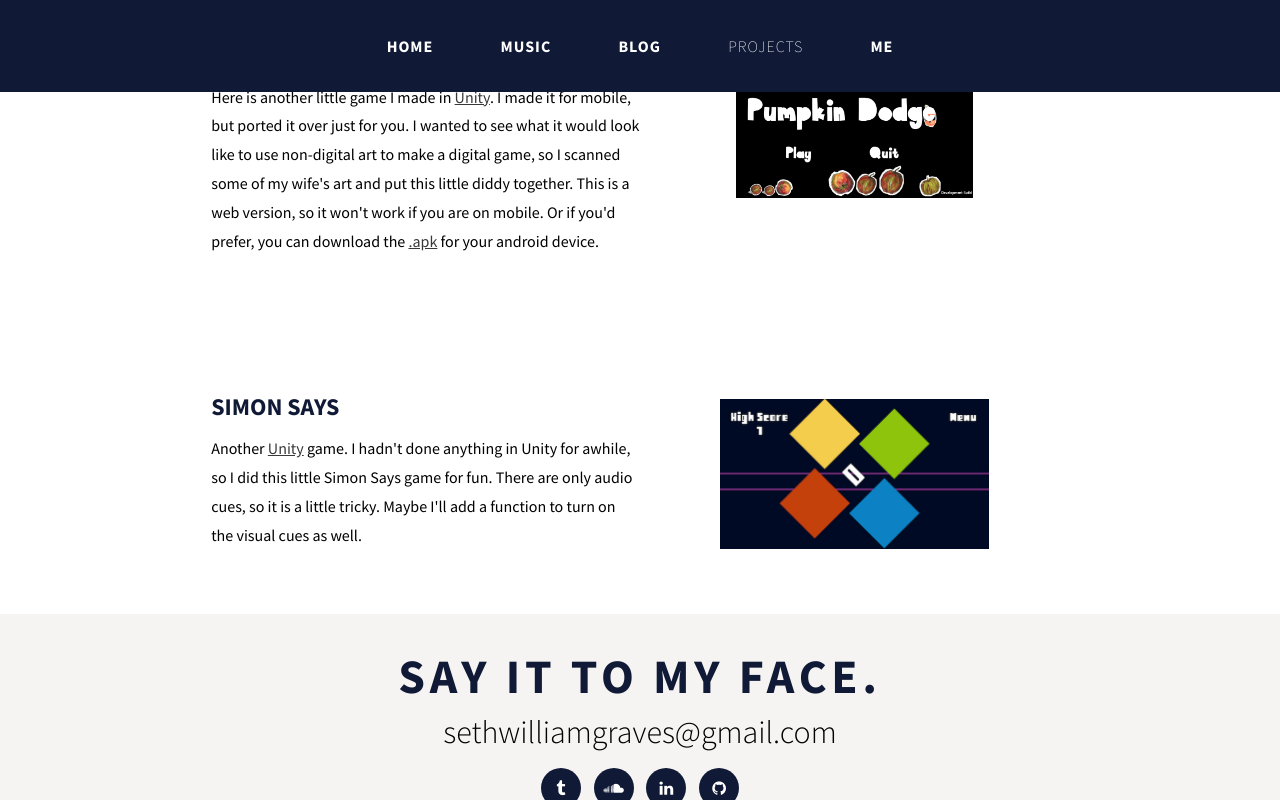
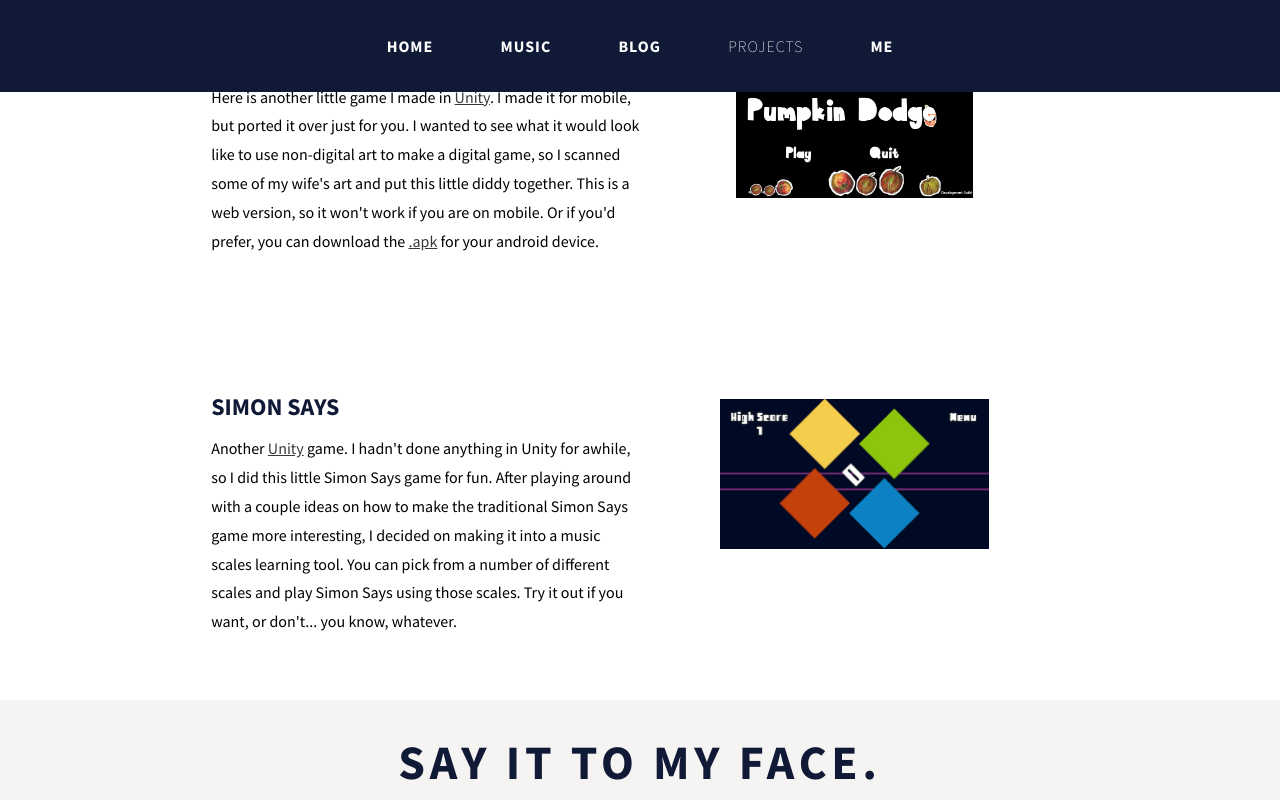
Before and after one commit to nargoyles/nargoyles.github.io, a plain HTML site: page projects.html in a window 1280 px wide. Both pictures are taken after a click on the link "SIMON SAYS". Shown: the part 1064-1864 px from the top of the page. Drawn offline with Linux system fonts and the light colour scheme.

Commit message:
New Simon

```diff
--- a/projects.html
+++ b/projects.html
@@ -318,7 +318,7 @@ Released   : 20130811
         <div class="container">
             <div id="projects">
                 <a onclick="simon()" title="Simon Says"><h2>Simon Says</h2></a>
-                <p>Another <a href="https://unity3d.com/" target="_blank" title="Unity">Unity</a> game. I hadn't done anything in Unity for awhile, so I did this little Simon Says game for fun. There are only audio cues, so it is a little tricky. Maybe I'll add a function to turn on the visual cues as well.</p>
+                <p>Another <a href="https://unity3d.com/" target="_blank" title="Unity">Unity</a> game. I hadn't done anything in Unity for awhile, so I did this little Simon Says game for fun. After playing around with a couple ideas on how to make the traditional Simon Says game more interesting, I decided on making it into a music scales learning tool. You can pick from a number of different scales and play Simon Says using those scales. Try it out if you want, or don't... you know, whatever.</p>
             </div>
             <div id="projects">
                 <a onclick="simon()" class="image image-project"><img src="images/simon.png" alt="simonsays" width="200px" height="150px" /></a>
@@ -354,7 +354,7 @@ Released   : 20130811
       }
 
       function simon() {
-        window.open("SimonWeb.html", "Simon Says", "toolbar=no, scrollbars=no, resizable=yes, width=1920, height=1080","");
+        window.open("SimonWeb.html", "Simon Says", "toolbar=no, scrollbars=no, resizable=yes, width=1400, height=800","");
       }
 		</script>
     <script>
```
Also changed, not shown: SimonWeb.html (+5 -5 lines), 2 other files.
